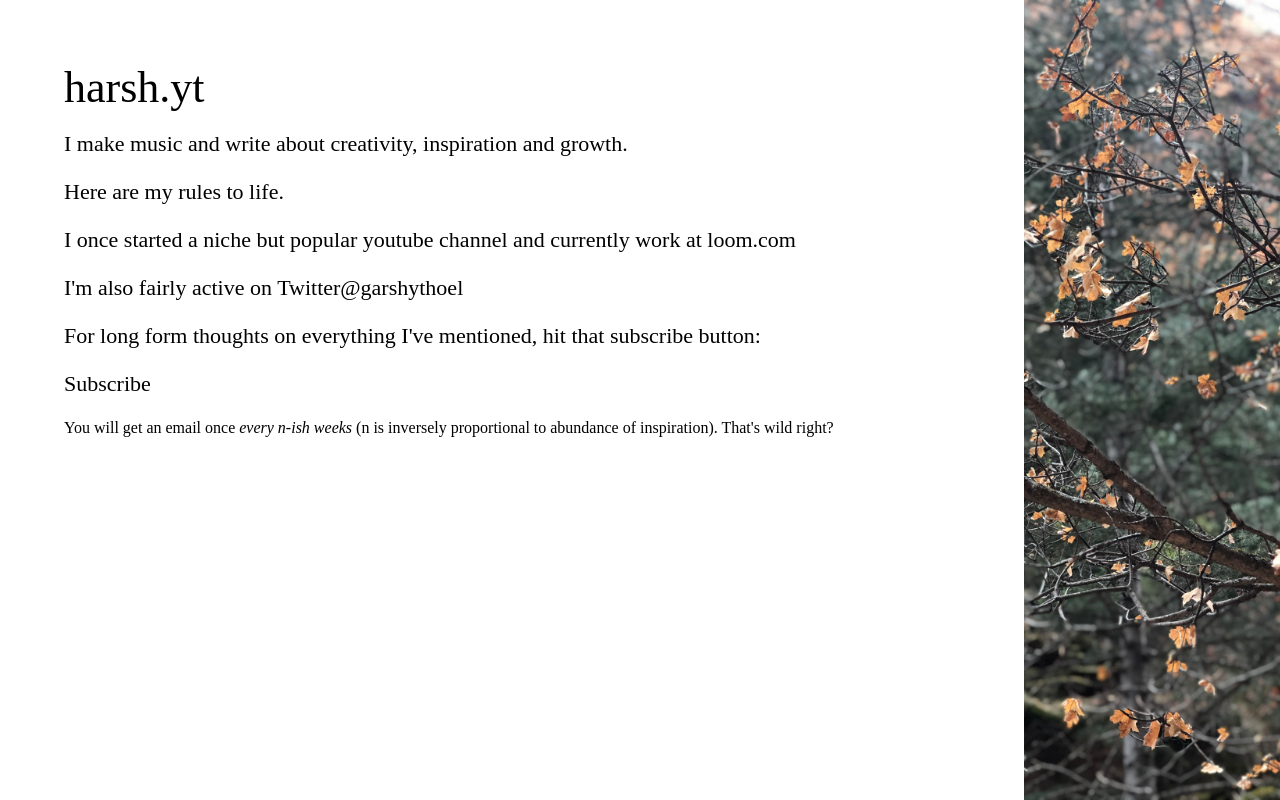
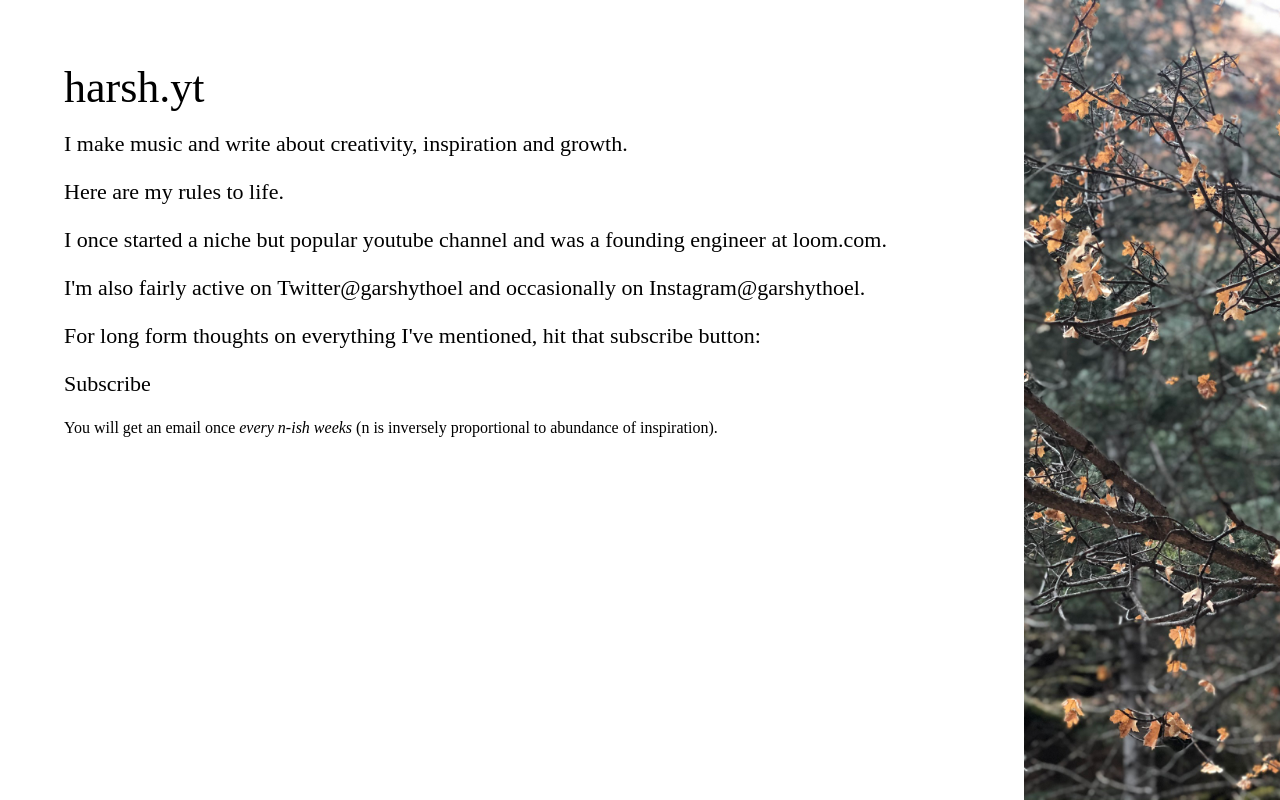
Before and after one commit to garshythoel/harsh-personal-website, a Next.js app: page / in a window 1280 px wide. Built offline with nearby package versions, Linux system fonts and the light colour scheme.

Commit message:
update website

```diff
--- a/pages/index.js
+++ b/pages/index.js
@@ -43,8 +43,9 @@ export default function Home() {
                 target="_blank"
                 to="https://harsh.substack.com"
               >
-                creativity, inspiration and growth.
+                creativity, inspiration and growth
               </GALink>
+              .
             </p>
             <p>
               Here are my&nbsp;
@@ -68,7 +69,7 @@ export default function Home() {
               >
                 youtube channel
               </GALink>
-              &nbsp;and currently work at{' '}
+              &nbsp;and was a founding engineer at{' '}
               <GALink
                 eventLabel="Clicked Loom"
                 target="_blank"
@@ -77,6 +78,7 @@ export default function Home() {
               >
                 loom.com
               </GALink>
+              .
             </p>
             <p size="large">
               I&apos;m also fairly active on{' '}
@@ -88,6 +90,16 @@ export default function Home() {
               >
                 Twitter@garshythoel
               </GALink>
+              &nbsp;and occasionally on{' '}
+              <GALink
+                eventLabel="Clicked Instagram"
+                target="_blank"
+                rel="noopener noreferrer"
+                to="https://instagram.com/garshythoel"
+              >
+                Instagram@garshythoel
+              </GALink>
+              .
             </p>
             <p>
               For long form thoughts on everything I&apos;ve mentioned, hit that
@@ -104,8 +116,7 @@ export default function Home() {
             </GALink>
             <p className="textSize-s">
               You will get an email once <i>every n-ish weeks</i> (n is
-              inversely proportional to abundance of inspiration). That&apos;s
-              wild right?
+              inversely proportional to abundance of inspiration).
             </p>
           </div>
         </div>
```
